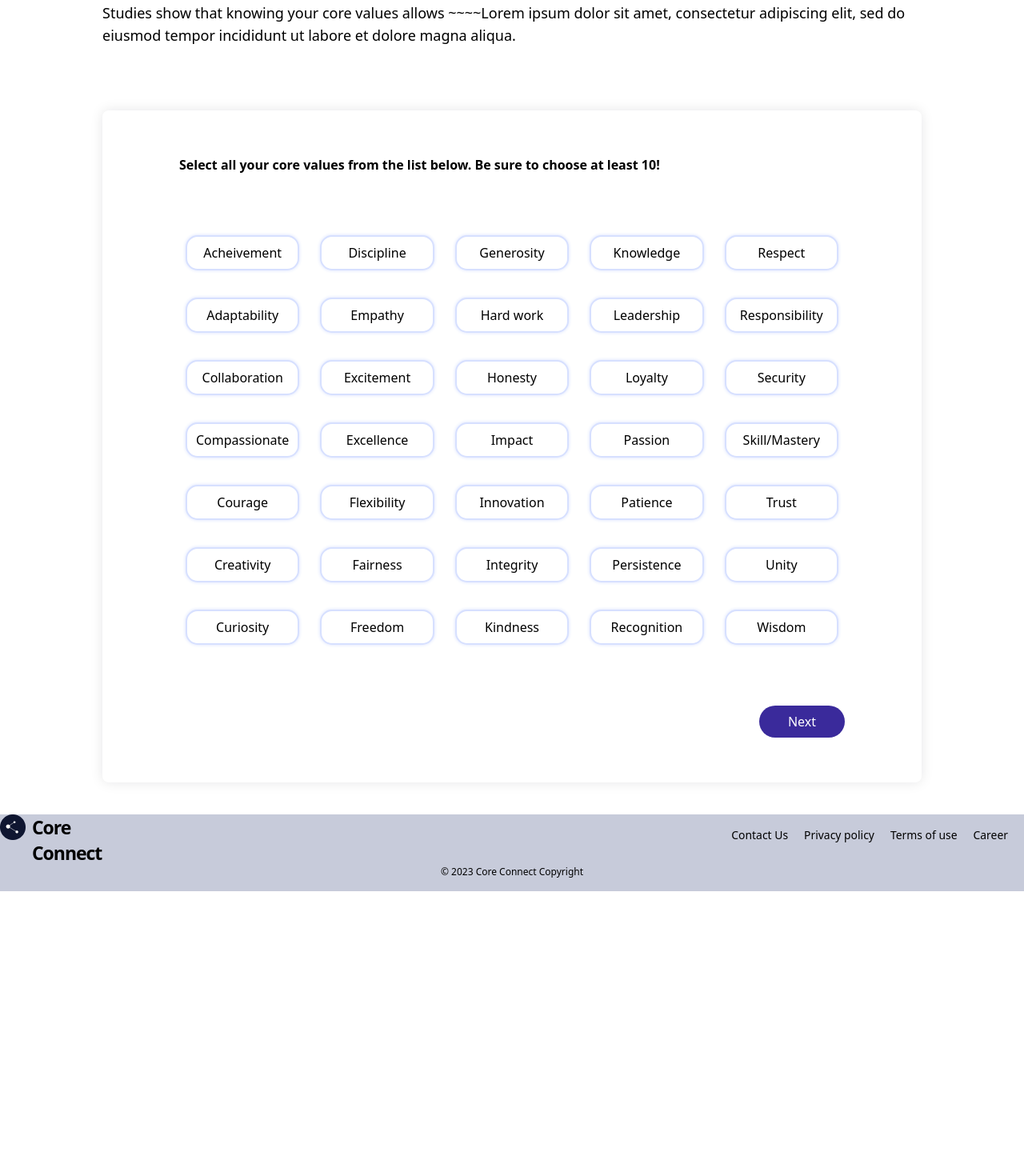
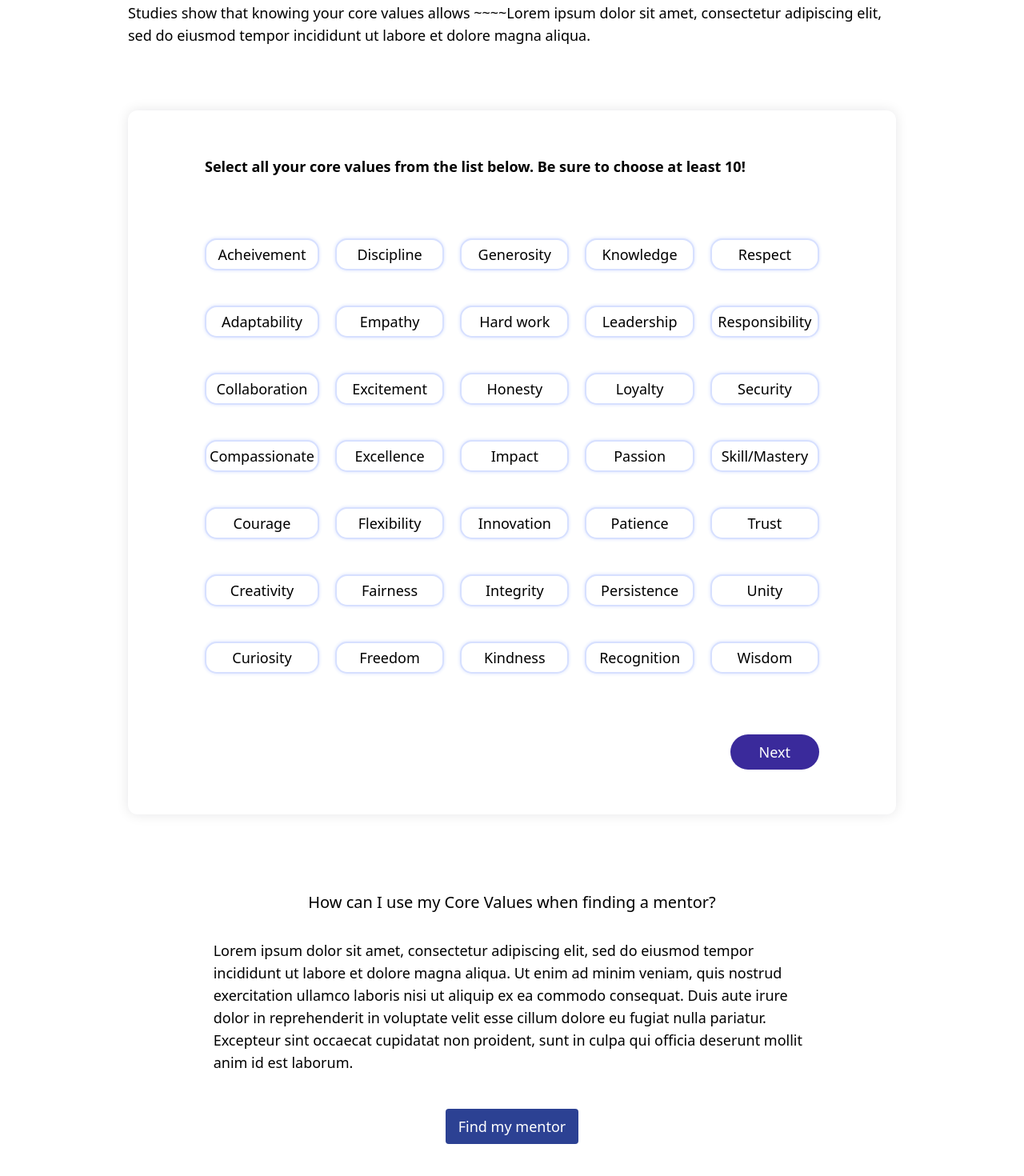
Before and after one commit to lureeves/core-connect, a React (Vite) app: page /CoreValueTest in a window 1280 px wide. Shown: the part 220-1690 px from the top of the page at 80% size. Before the commit the page ends 1334 px from the top, so only its background shows below. Built offline with nearby package versions, Linux system fonts and the light colour scheme.

Commit message:
Added find mentor seciton and slightly changed styling for TestCard

```diff
--- a/src/pages/CoreValuesTest/CoreValuesTest.jsx
+++ b/src/pages/CoreValuesTest/CoreValuesTest.jsx
@@ -1,16 +1,35 @@
-import React from 'react'
-import TestCard from './components/TestCard.jsx'
+import React from 'react';
+import TestCard from './components/TestCard.jsx';
 
 const CoreValuesTest = () => {
+
+    // Redirect to home
+    const handleButtonClick = () => {
+        window.location.href = '/';
+    };
+
     return (
         <div>
-        <div className='py-20 w-4/5 mx-auto'>
+            {/* Heading */}
+            <div className='py-20 w-9/12 mx-auto'>
                 <h1 className="text-3xl font-semibold pb-5">Grow your confidence by aligning with yourself.</h1>
                 <h1 className='text-lg'>Studies show that knowing your core values allows ~~~~Lorem ipsum dolor sit amet, consectetur adipiscing elit, sed do eiusmod tempor incididunt ut labore et dolore magna aliqua. </h1>
             </div>
 
+            {/* Test card */}
             <TestCard ></TestCard>
 
+            {/* Find a mentor card */}
+            <div className="my-24 w-7/12 mx-auto text-center">
+                {/* Title */}
+                <h1 className="pb-8 text-xl font-medium">How can I use my Core Values when finding a mentor?</h1>
+
+                {/* Description */}
+                <p className='text-lg font-light text-left'>Lorem ipsum dolor sit amet, consectetur adipiscing elit, sed do eiusmod tempor incididunt ut labore et dolore magna aliqua. Ut enim ad minim veniam, quis nostrud exercitation ullamco laboris nisi ut aliquip ex ea commodo consequat. Duis aute irure dolor in reprehenderit in voluptate velit esse cillum dolore eu fugiat nulla pariatur. Excepteur sint occaecat cupidatat non proident, sunt in culpa qui officia deserunt mollit anim id est laborum.</p>
+
+                {/* Button */}
+                <button onClick={handleButtonClick} className='my-11 py-2 px-4 text-lg bg-[#2C4193] rounded text-white hover:scale-105'>Find my mentor</button>
+            </div>
         </div>
     )
 }
--- a/src/pages/CoreValuesTest/components/TestCard.jsx
+++ b/src/pages/CoreValuesTest/components/TestCard.jsx
@@ -28,21 +28,22 @@ const TestCard = () => {
   };
 
   return (
-    <div className='w-4/5 py-14 px-24 mx-auto border-transparent rounded-lg shadow-[rgba(17,_17,_26,_0.1)_0px_0px_16px] clearfix'>
+    <div className='w-9/12 py-14 px-24 mx-auto text-lg border-transparent rounded-xl shadow-[rgba(17,_17,_26,_0.1)_0px_0px_16px] clearfix'>
+        {/* Card title */}
         <h3 className='mb-16 font-lg font-semibold'>Select all your core values from the list below. Be sure to choose at least 10!</h3>
 
-        <div style={{ display: 'grid', gridTemplateColumns: 'repeat(5, 1fr)', gap: '10px' }}>
+        {/* Card buttons */}
+        <div className='gap-5 'style={{ display: 'grid', gridTemplateColumns: 'repeat(5, 1fr)' }}>
             {coreValues.map(value => (
             <button
                 key={value}
-                className='mx-2
-                           my-3
-                           p-2
+                className='my-3
+                           p-1
                            g-white
                            border-2
-                           border-[#D7E0FF]
+                           border-[#D7E0FF] `
                            shadow-[#D7E0FF_0px_0px_4px]
-                           '
+                           hover:scale-105'
                 style={{
                     borderRadius: '15px',
                     backgroundColor: selectedValues.includes(value) ? '#D7E0FF' : 'white'
@@ -54,7 +55,8 @@ const TestCard = () => {
             ))}
         </div>
 
-        <button onClick={handleSubmit} className='mt-16 py-2 px-9 bg-[#3A2A9B] rounded-3xl text-white float-right'>Next</button>
+        {/* Next button */}
+        <button onClick={handleSubmit} className='mt-16 py-2 px-9 bg-[#3A2A9B] rounded-3xl text-white hover:scale-105 float-right'>Next</button>
 
     </div>
   );
```
Lines whose indentation alone changed are shown as unchanged.
